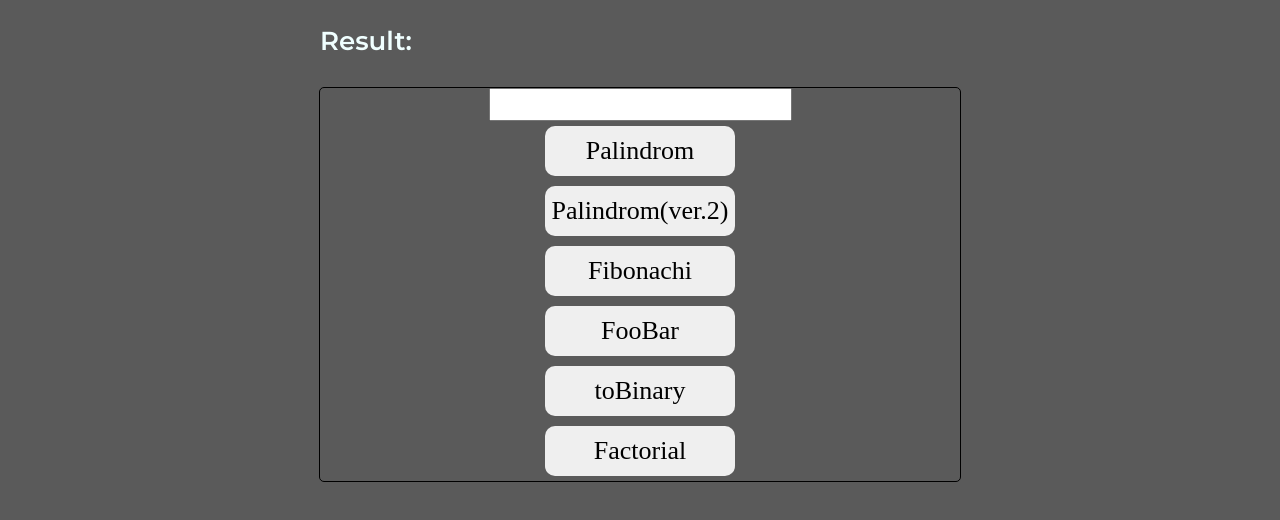
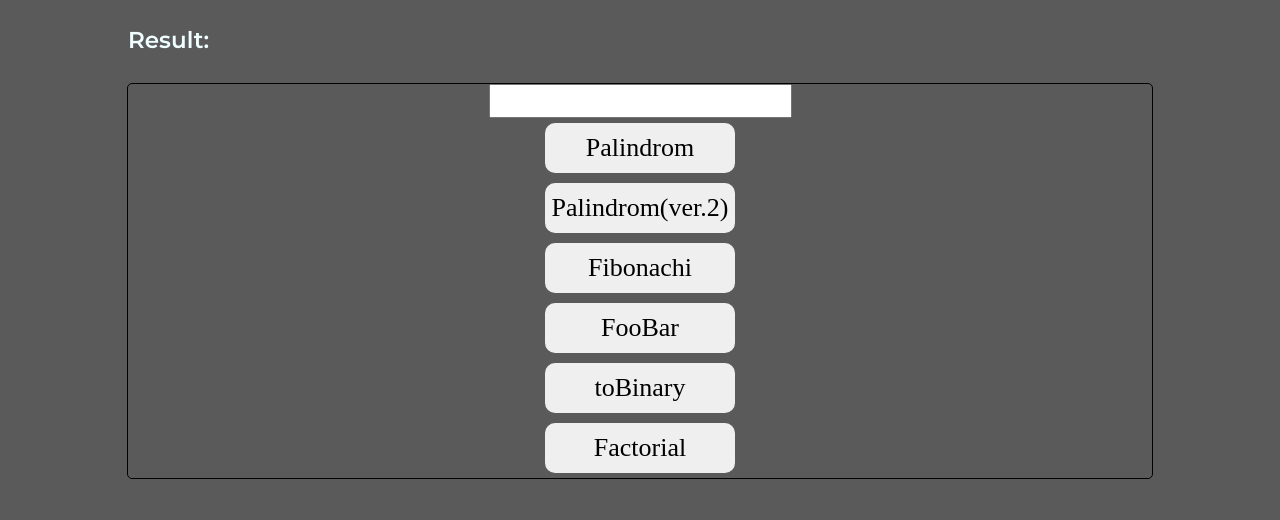
Before and after one commit to Vlad-maker/Simple-Algoritms, a plain HTML site: page index.html in a window 1280 px wide. Shown: the part 40-560 px from the top of the page. Drawn offline with nearby package versions, Linux system fonts and the light colour scheme.

Commit message:
Refactore: adaptiv ver.4

```diff
--- a/index.css
+++ b/index.css
@@ -4,7 +4,7 @@
 .body {
     display: flex;
     flex-direction: column;
-    max-width: 80vw;
+    max-width: 100vw;
     background-color: #5a5a5a;
     margin: 0 auto;
 }
@@ -19,22 +19,22 @@
 }
 
 .result__block{
-    max-width: 50vw;
+    max-width: 80vw;
     margin: 30px auto;
     font-family: 'Montserrat', Arial, sans-serif;
     font-weight: 600;
-    font-size: 26px;
+    font-size: 23px;
     color:azure;
     word-wrap: break-word;
 }
 .result {
-    max-width: 80vw;
+    max-width: 100vw;
 }
 .form {
-    max-width: 80vw;
+    max-width: 100vw;
 }
 .form__fieldset {
-    max-width: 50vw;
+    max-width: 80vw;
     display: flex;
     flex-direction: column;
     margin: 30px auto;
```
